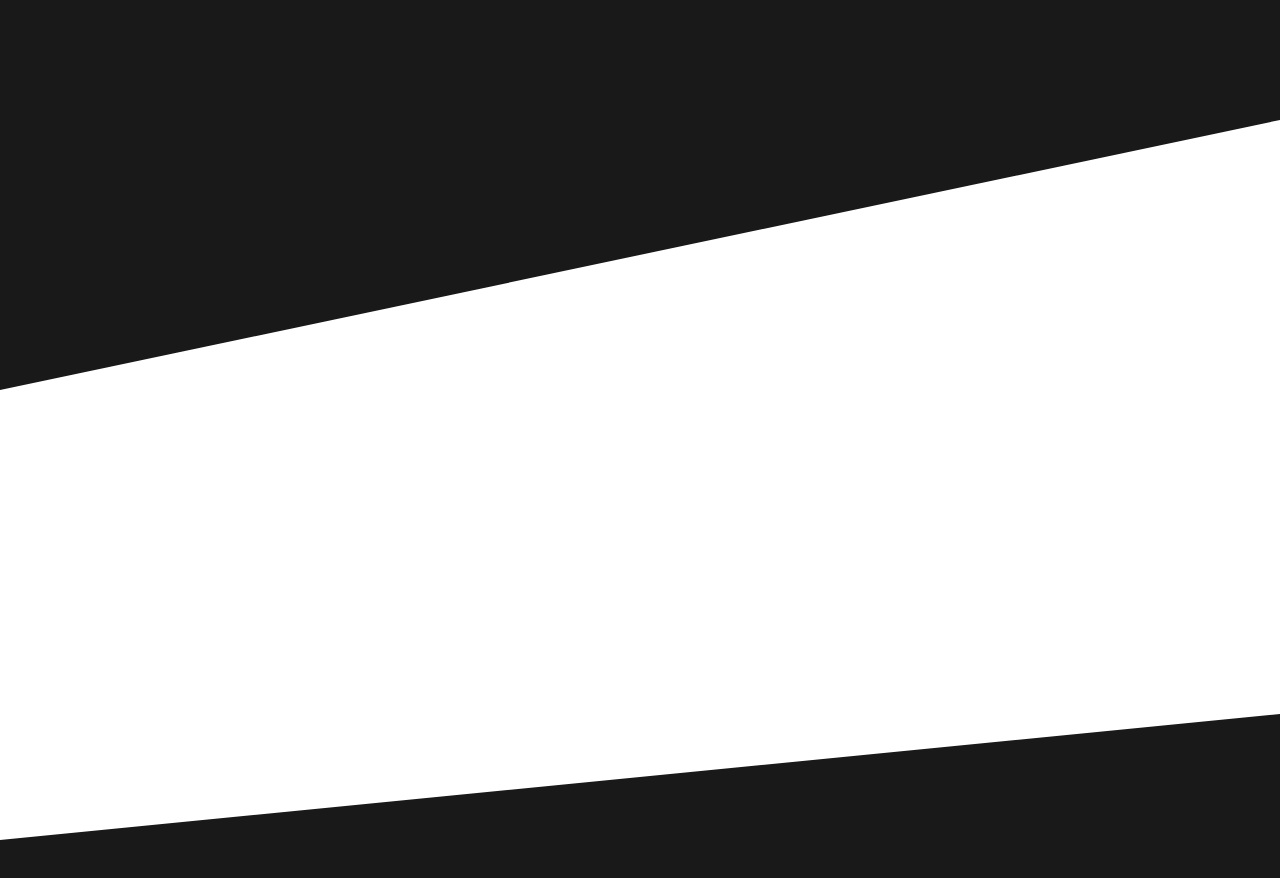
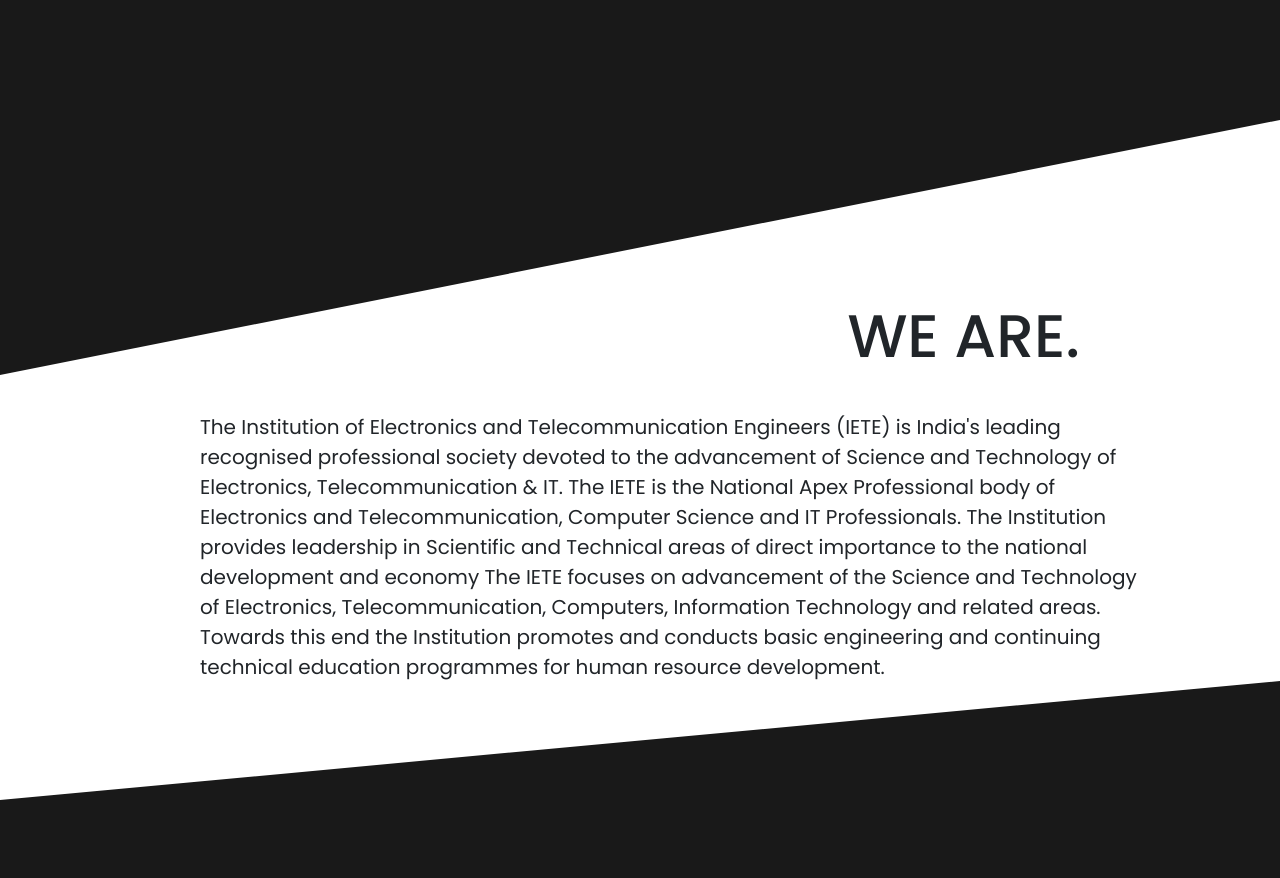
Before and after one commit to shardulgawande27/IETE-Website, a plain HTML site: page index.html in a window 1280 px wide. Shown: the part 680-1558 px from the top of the page. Drawn offline with nearby package versions, Linux system fonts and the light colour scheme.

Commit message:
css and bootstrap

```diff
--- a/index.html
+++ b/index.html
@@ -4,7 +4,14 @@
     <meta charset="UTF-8">
     <meta http-equiv="X-UA-Compatible" content="IE=edge">
     <meta name="viewport" content="width=device-width, initial-scale=1.0">
+
+    <!-- Bootstrap -->
+    <link href="https://cdn.jsdelivr.net/npm/bootstrap@5.2.0/dist/css/bootstrap.min.css" rel="stylesheet" integrity="sha384-gH2yIJqKdNHPEq0n4Mqa/HGKIhSkIHeL5AyhkYV8i59U5AR6csBvApHHNl/vI1Bx" crossorigin="anonymous">
+
+    <!-- my stylesheet -->
     <link rel="stylesheet" href="style.css">
+
+
     <title>IETE KJSIEIT</title>
 </head>
 <body>
@@ -45,7 +52,8 @@
     </section> -->
 
     <div class="slanted">
-        <a href="#">WE ARE.</a>
+       <h1>WE ARE.</h1>
+       <p>The Institution of Electronics and Telecommunication Engineers (IETE) is India's leading recognised professional society devoted to the advancement of Science and Technology of Electronics, Telecommunication & IT. The IETE is the National Apex Professional body of Electronics and Telecommunication, Computer Science and IT Professionals. The Institution provides leadership in Scientific and Technical areas of direct importance to the national development and economy The IETE focuses on advancement of the Science and Technology of Electronics, Telecommunication, Computers, Information Technology and related areas. Towards this end the Institution promotes and conducts basic engineering and continuing technical education programmes for human resource development.</p>
     </div>
 
 
--- a/style.css
+++ b/style.css
@@ -107,8 +107,23 @@ header.sticky .logo , header.sticky ul li a {
 
 .slanted {
     background-color: #fff;
-    height: 900px;
+    height: 850px;
     -webkit-clip-path: polygon(0 0, 100% 0, 100% 0%, 0 100%);
     clip-path: polygon(0 30%, 100% 0, 100% 66%, 0 80%);
 
+
 }
+
+.slanted h1{
+    text-align: right;
+    padding: 180px 200px 0 0 ;
+    font-size: 60px;
+}
+
+.slanted p {
+    margin-top: 40px;
+    padding-left: 200px;
+    width: 90%;
+    font-weight: 400;
+    font-size: 20px;
+}
```
